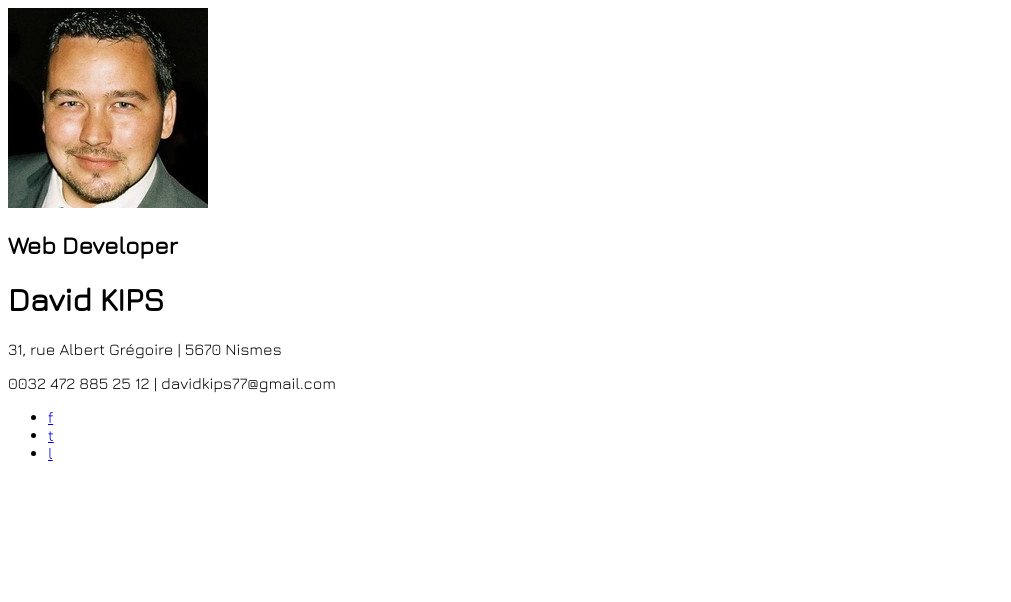
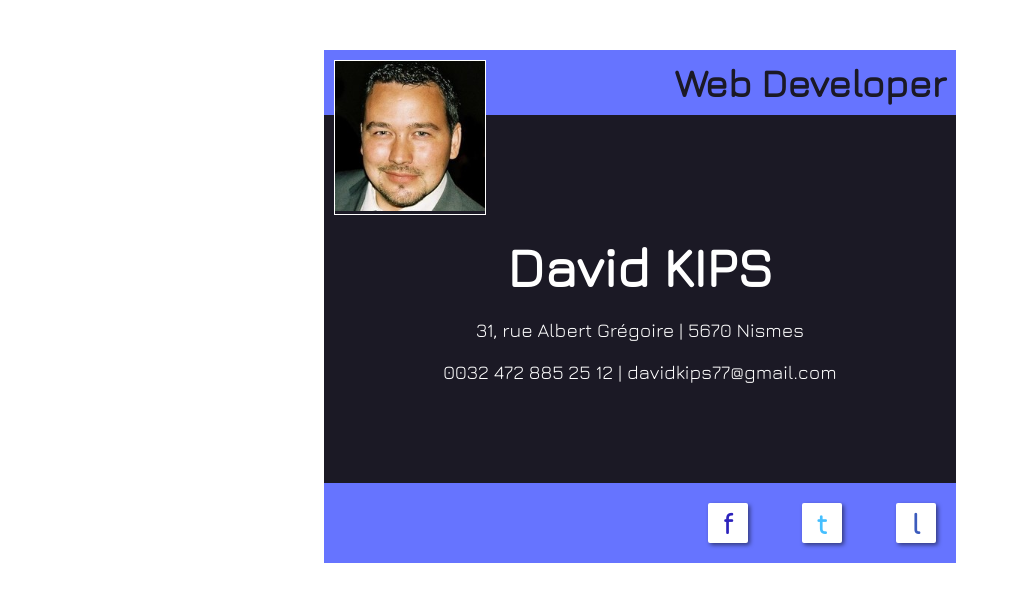
Before and after one commit to DavidK24111977/carte-visite, a plain HTML site: page index.html in a window 1280 px wide. Shown: the whole page, without its empty margins (0-1011 px from the left). Drawn offline with nearby package versions, Linux system fonts and the light colour scheme.

Commit message:
Mise en forme css

```diff
--- a/style/app.css
+++ b/style/app.css
@@ -1,3 +1,97 @@
 body{
- font-family: 'Jura', sans-serif;
+    font-family: 'Jura', sans-serif;
+    color:#fff;
+    text-align: right;
 }
+.clear{
+    clear: both;
+}
+h1,h2{
+    margin: 0;
+    padding: 0;
+}
+h1{
+    font-size: 3.4em;
+}
+h2{
+    font-size: 2.4em;
+    color: #1b1925;
+}
+p{
+    font-size: 1.2em;
+}
+a{
+    text-decoration: none;
+}
+#viewport{
+    width: 50%;
+    margin: 50px auto;
+    background-color: #1b1925;
+
+}
+.pp{
+    border: 1px solid #fff;
+    vertical-align: top;
+    margin: 10px;
+    float: left;
+}
+.pp img{
+    width: 150px;
+    height: 150px;
+}
+
+.content{
+    margin: 30px 0;
+}
+.job{
+    background-color: #6674ff;
+    padding: 10px;
+    margin-bottom: 120px;
+}
+.name{
+    text-align: center;
+}
+footer{
+    background-color: #6674ff;
+    margin-top: 70px;
+    padding: 20px;
+    color: #fff;
+}
+footer ul{
+    margin: 0;
+    padding: 0;
+}
+footer li {
+    display: inline-block;
+}
+footer li .icon{
+    font-size: 1.8em;
+    padding: 10px;
+    margin-left: 50px;
+    border-radius: 2px;
+    display: block;
+    width: 20px;
+    height: 20px;
+    text-align: center;
+    line-height: 20px;
+    font-weight: bold;
+    background-color: #fff;
+    box-shadow: 2px 2px 4px rgba(0,0,0,0.5);
+}
+footer li .icon:hover{
+    background-color: #6674ff;
+}
+footer li .icon:hover.facebook, footer li .icon:hover.twitter, footer li .icon:hover.linkedin{
+    color: #fff;
+    box-shadow: 0 0 0 rgba(0,0,0,0.5);
+}
+
+.facebook{
+    color: #2d23bc;
+}
+.twitter {
+    color: #45bfff;
+}
+.linkedin{
+    color: #3c5bbc;
+}
```
